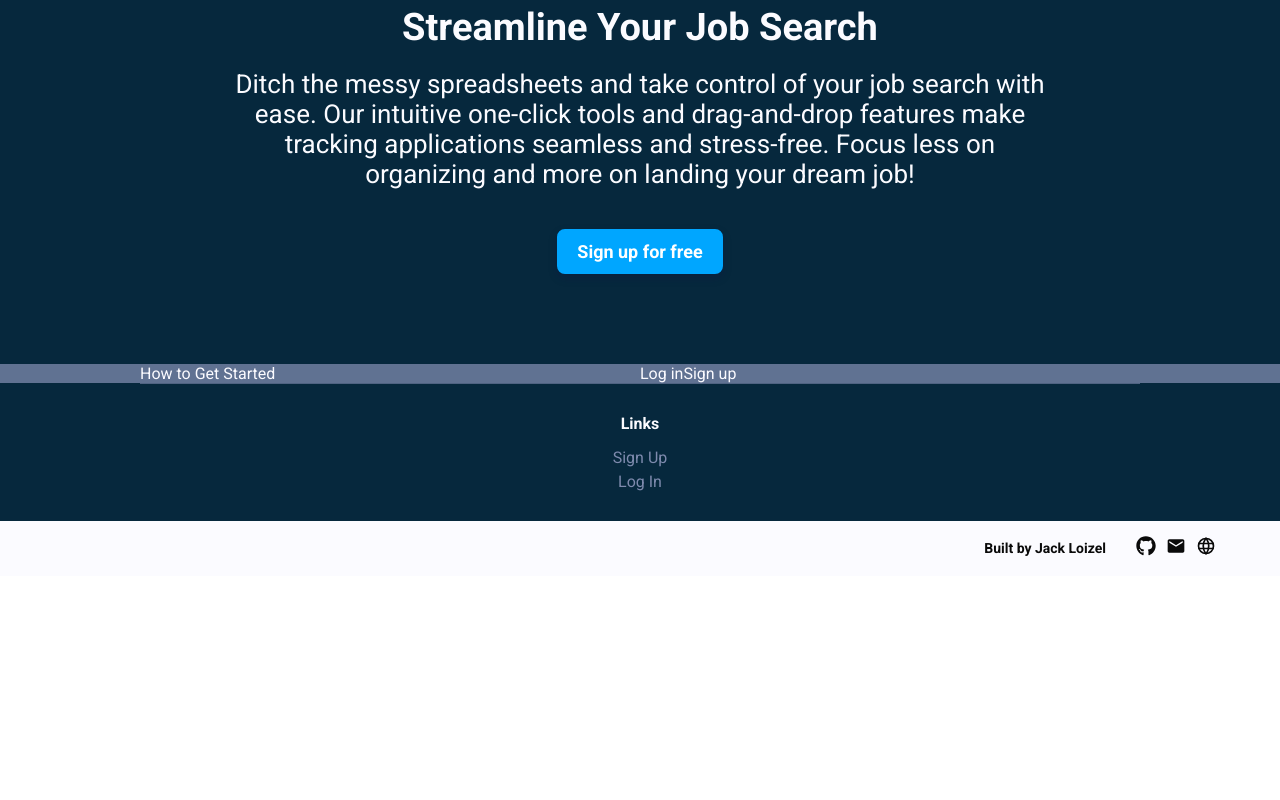
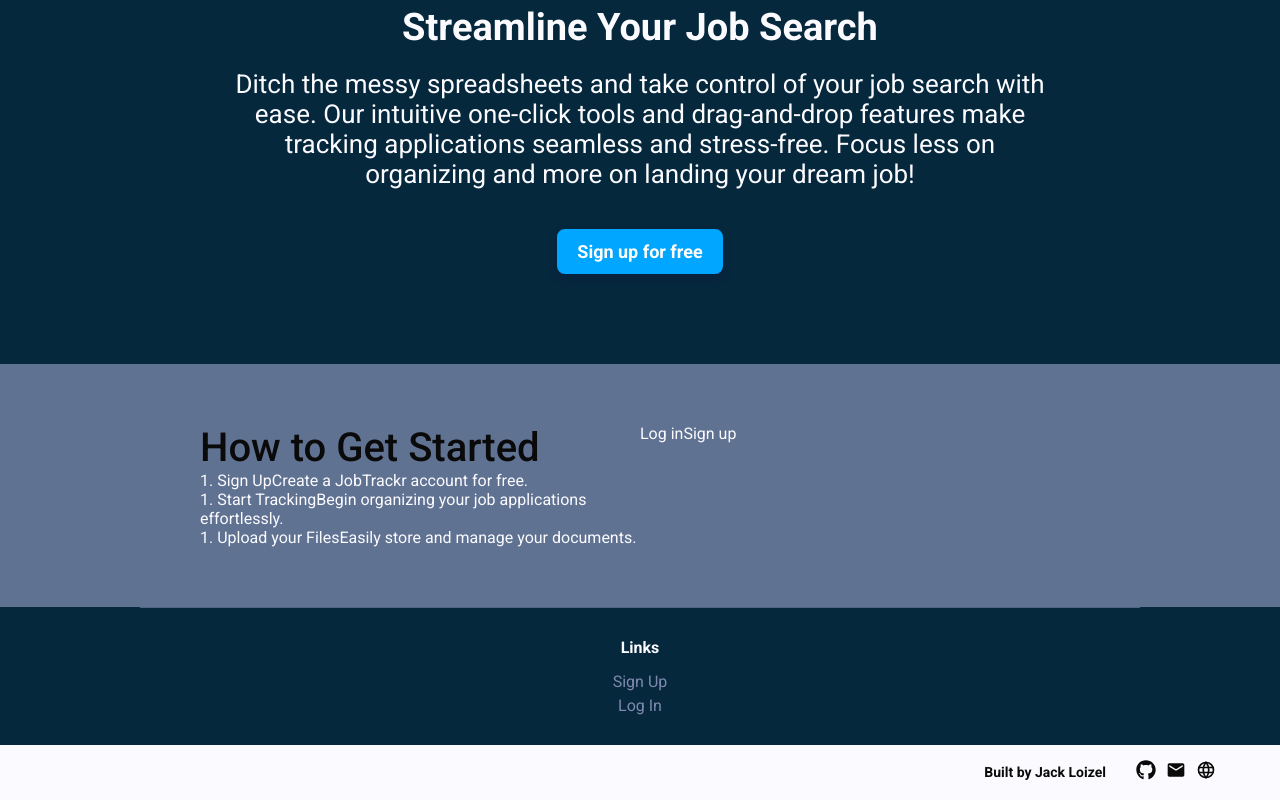
Before and after one commit to jloizel/jobtrackr, a Next.js app: page / in a window 1280 px wide. Shown: the part 4402-5202 px from the top of the page. Before the commit the page ends 4978 px from the top, so only its background shows below. Built offline with nearby package versions, Linux system fonts and the light colour scheme; no server answers; a web font is replaced by a local one.

Commit message:
working on steps for homepage

```diff
--- a/src/components/steps/steps.module.css
+++ b/src/components/steps/steps.module.css
@@ -9,12 +9,23 @@
   display: flex;
   flex-direction: row;
   justify-self: center;
+  padding: 60px;
 }
 
 .leftContainer {
   width: 50%;
 }
 
+.header {
+  color: var(--secondary-text-color);
+  font-size: 40px;
+  font-weight: 500;
+}
+
+.steps {
+
+}
+
 .rightContainer {
   width: 50%;
 }
--- a/src/components/steps/steps.tsx
+++ b/src/components/steps/steps.tsx
@@ -7,7 +7,21 @@ const Steps = () => {
     <div className={styles.wrapper}>
       <div className={styles.container}>
         <div className={styles.leftContainer}>
-          How to Get Started
+          <span className={styles.header}>How to Get Started</span>
+          <div className={styles.steps}>
+            <div className={styles.step}>
+              <span>1. Sign Up</span>
+              <span>Create a JobTrackr account for free.</span>
+            </div>
+            <div className={styles.step}>
+              <span>1. Start Tracking</span>
+              <span>Begin organizing your job applications effortlessly.</span>
+            </div>
+            <div className={styles.step}>
+              <span>1. Upload your Files</span>
+              <span>Easily store and manage your documents.</span>
+            </div>
+          </div>
         </div>
         <div className={styles.rightContainer}>
           <AuthenticationForm/>
--- a/src/components/testimonials/testimonialsSlider.module.css
+++ b/src/components/testimonials/testimonialsSlider.module.css
@@ -37,7 +37,6 @@
   align-content: center;
   padding: 30px;
   height: 100%;
-
 }
 
 .testimonialContainer {
--- a/src/components/testimonials/testimonialsSlider.tsx
+++ b/src/components/testimonials/testimonialsSlider.tsx
@@ -50,7 +50,7 @@ const TestimonialsSlider: React.FC = ({}) => {
         slidesPerView={1}
         centeredSlides={true}
         initialSlide={1}
-        spaceBetween={20}
+        spaceBetween={60}
         modules={[Navigation]}
         className={styles.swiper}
         speed={800}
```
